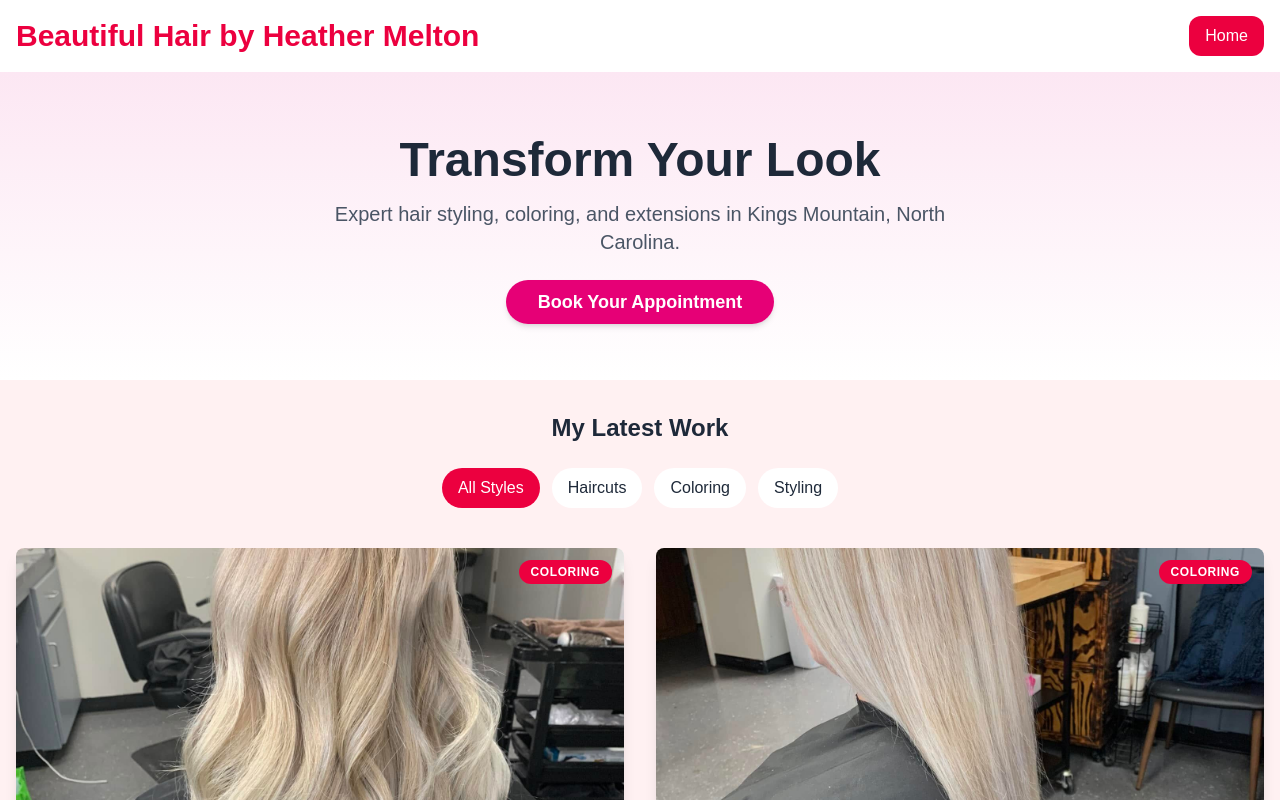
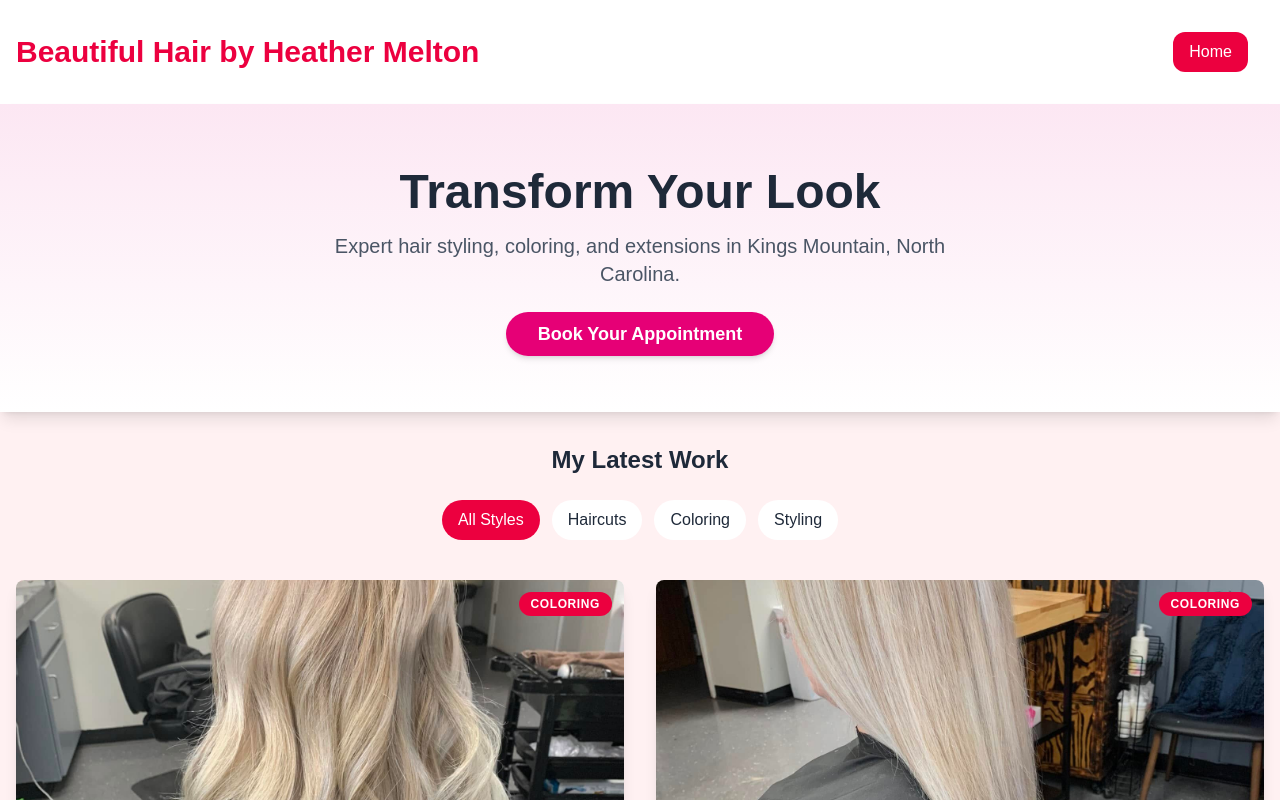
Before and after one commit to TeejMcSteez/salonReactRebuild, a Next.js app: page /works in a window 1280 px wide. Shown: the top 800 px of the page. Built offline with nearby package versions, Linux system fonts and the light colour scheme.

Commit message:
Minor Updates to styling

```diff
--- a/src/app/layout.tsx
+++ b/src/app/layout.tsx
@@ -13,7 +13,7 @@ const geistMono = Geist_Mono({
 });
 
 export const metadata: Metadata = {
-  title: "Heather Meltons Website",
+  title: "Heather Melton",
   description: "Made by teejmcsteez.tech with Next",
 };
 
--- a/src/app/page.tsx
+++ b/src/app/page.tsx
@@ -1,10 +1,13 @@
 "use client";
 
-import React, { useState } from 'react';
+import React, { useRef, useState } from 'react';
 import Hero from '@/components/hero/Hero';
 import Services from '@/components/main/Services';
 import Footer from '@/components/main/footer/Footer';
 import NavHeader from '@/components/main/navbar/NavHeader';
+import Gallery from '@/components/main/Gallery'
+import Policies from '@/components/main/Policies';
+import LocationContact from '@/components/main/LocationContact';
 
 export default function SalonApp() {
   const [showMenu, setShowMenu] = useState(false);
@@ -17,16 +20,30 @@ export default function SalonApp() {
   return (
     <div className="min-h-screen dark:bg-slate-900 bg-gray-50">
       {/* Header and Navigation */}
-      <NavHeader toggleNavBar={toggleNavBar} showMenu={showMenu}/>
+      <NavHeader toggleNavBar={toggleNavBar} showMenu={showMenu} />
+      {/* Hero Section */}
 
-      {/* Hero Section */}
-      <Hero />
+        <Hero />
 
       {/* Main Content */}
-      <Services />
+
+        <Services />
+
+      {/* Gallery Section */}
+
+        <Gallery />
+
+      {/* Policies Section */}
+
+        <Policies />
+
+      {/* Location & Contact Section */}
+
+        <LocationContact />
 
       {/* Footer */}
-      <Footer />
+
+        <Footer />
     </div>
   );
 }
--- a/src/components/hero/Hero.tsx
+++ b/src/components/hero/Hero.tsx
@@ -1,6 +1,6 @@
 export default function Hero() {
     return (
-        <section className="bg-gradient-to-b from-pink-100 to-white dark:from-slate-800 dark:to-slate-900 py-16">
+        <section className="bg-gradient-to-b from-pink-100 to-white dark:from-slate-800 dark:to-slate-900 py-16 shadow-lg">
         <div className="container mx-auto px-6 text-center">
           <h2 className="text-4xl md:text-5xl font-bold mb-4 text-gray-800 dark:text-white">Transform Your Look</h2>
           <p className="text-xl mb-8 text-gray-600 dark:text-gray-300 max-w-2xl mx-auto">
--- a/src/components/main/Gallery.tsx
+++ b/src/components/main/Gallery.tsx
@@ -15,7 +15,7 @@ export default function Gallery() {
               </p>
           </div>
 
-          <div className="grid grid-cols-1 md:grid-cols-2 gap-8">
+          <div className="grid grid-cols-1 md:grid-cols-2 gap-8 m-2">
               {transformations.map(({ type, image }) => (
                   <div key={type} className="relative rounded-lg overflow-hidden shadow-lg group aspect-[3/4]">
                       <img
--- a/src/components/main/Services.tsx
+++ b/src/components/main/Services.tsx
@@ -1,9 +1,6 @@
 import ColorFoil from "./ColorFoil";
 import Extensions from "./Extensions";
-import Gallery from "./Gallery";
 import Haircuts from "./Haircuts";
-import LocationContact from "./LocationContact";
-import Policies from "./Policies";
 import Waxing from "./Waxing";
 
 export default function Services() {
@@ -32,15 +29,6 @@ export default function Services() {
             <Waxing />
           </div>
         </section>
-
-        {/* Gallery Section */}
-          <Gallery />
-
-        {/* Policies Section */}
-        <Policies />
-
-        {/* Location & Contact Section */}
-        <LocationContact />
       </main>
     );
 }
--- a/src/components/works/Header.tsx
+++ b/src/components/works/Header.tsx
@@ -8,7 +8,9 @@ export default function Header() {
           <div className="flex items-center gap-6">
             <a
               href="/"
-              className="font-medium text-white bg-rose-600 rounded-xl hover:bg-rose-500 hover:text-rose-600 transition duration-300 py-2 px-4"
+              className="font-medium text-white bg-rose-600 rounded-xl
+              hover:bg-rose-500 hover:text-rose-600 transition duration-300
+              py-2 px-4 m-2 md:m-4"
             >
               Home
             </a>
```
